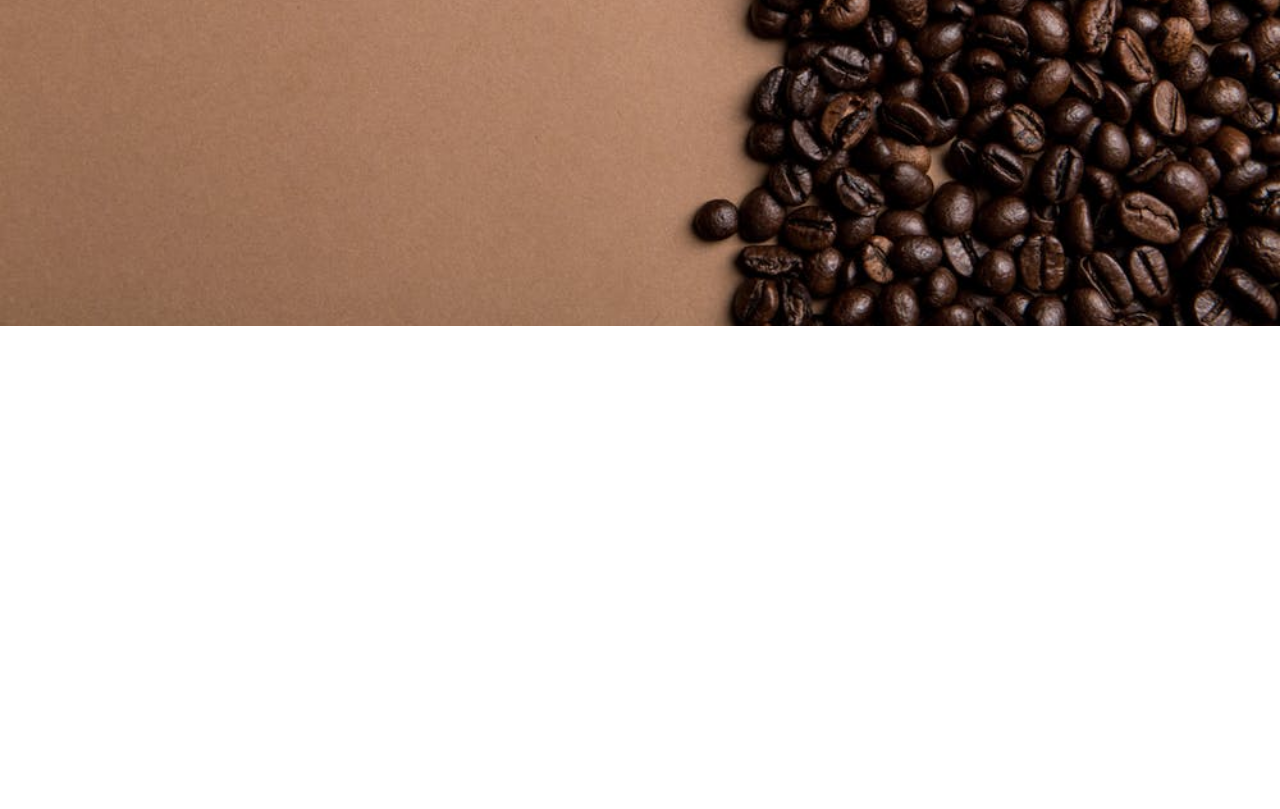
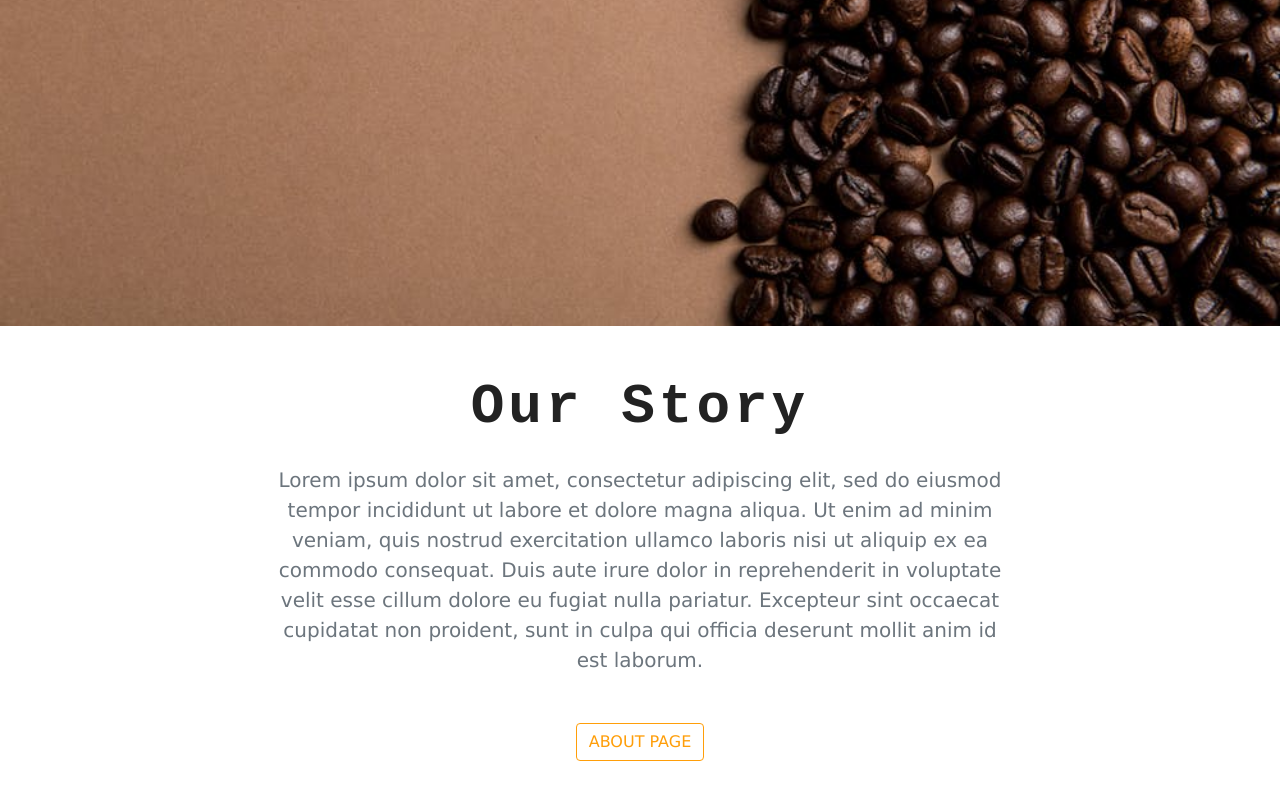
Before and after one commit to qsaleh/gatsby-coffee-project, a Gatsby site: page / in a window 1280 px wide. Shown: the part 548-1357 px from the top of the page. Before the commit the page ends 874 px from the top, so only its background shows below. Built offline with nearby package versions, Linux system fonts and the light colour scheme; Gatsby itself is replaced by a stand-in of ours.

Commit message:
added our story section

```diff
--- /dev/null
+++ b/src/components/Home/info.js
@@ -0,0 +1,23 @@
+import React from 'react'
+import { Link } from 'gatsby'
+import Title from '../global/title'
+
+export default function info() {
+  return (
+    <section className="py-5">
+      <div className="container">
+      <Title title="our story" />
+      <div className="row">
+      <div className="col-10 col-sm-8 mx-auto text-center">
+      <p className="lead text-muted mb-5">
+      Lorem ipsum dolor sit amet, consectetur adipiscing elit, sed do eiusmod tempor incididunt ut labore et dolore magna aliqua. Ut enim ad minim veniam, quis nostrud exercitation ullamco laboris nisi ut aliquip ex ea commodo consequat. Duis aute irure dolor in reprehenderit in voluptate velit esse cillum dolore eu fugiat nulla pariatur. Excepteur sint occaecat cupidatat non proident, sunt in culpa qui officia deserunt mollit anim id est laborum.
+      </p>
+      <Link to="/about/">
+        <button className="btn text-uppercase btn-yellow">about page</button>
+      </Link>
+      </div>
+      </div>
+      </div>
+    </section>
+  )
+}
--- a/src/components/global/Navbar.js
+++ b/src/components/global/Navbar.js
@@ -16,7 +16,8 @@ export default class Navbar extends Component {
         id: 2,
         path: '/about',
         text: 'About'
-      }
+      },
+
     ]
   }
   navbarHandler = () => {
--- /dev/null
+++ b/src/components/global/title.js
@@ -0,0 +1,12 @@
+import React from 'react'
+
+export default function Title({ title }) {
+  return (
+    <div className="row">
+      <div className="col text-center mb-3">
+      <h1 className="display-4 text-capitalize font-weight-bold">
+      {title}</h1>
+      </div>
+    </div>
+  )
+}
--- a/src/components/layout.css
+++ b/src/components/layout.css
@@ -1,5 +1,5 @@
 :root{
-  --mainBrown:#2d1ef1;
+  --mainBrown:#2d1e1f;
   --mainYellow: rgb(255, 158, 9);
   --mainGrey: #ece8dc;
   --mainWhite: #fff;
@@ -38,3 +38,13 @@ h1,h2,h3,h4,h5,h6{
   opacity: 1 !important;
 
 }
+
+.btn-yellow {
+  color: var(--mainYellow);
+  border-color: var(--mainYellow);
+}
+
+.btn-yellow:hover {
+  color: var(--mainBrown);
+  background-color: var(--mainYellow);
+}
--- a/src/pages/index.js
+++ b/src/pages/index.js
@@ -4,6 +4,7 @@ import { Link, graphql } from "gatsby"
 import Layout from "../components/layout"
 import SEO from "../components/seo"
 import BackgroundSection from '../components/global/BackgroundSection'
+import Info from '../components/Home/info'
 
 const IndexPage = ({data}) => (
   <Layout>
@@ -11,6 +12,7 @@ const IndexPage = ({data}) => (
     <BackgroundSection
     img={data.img.childImageSharp.fluid} title="regular joe's" styleClass="default-background"
     />
+    <Info />
   </Layout>
 )
 
```
